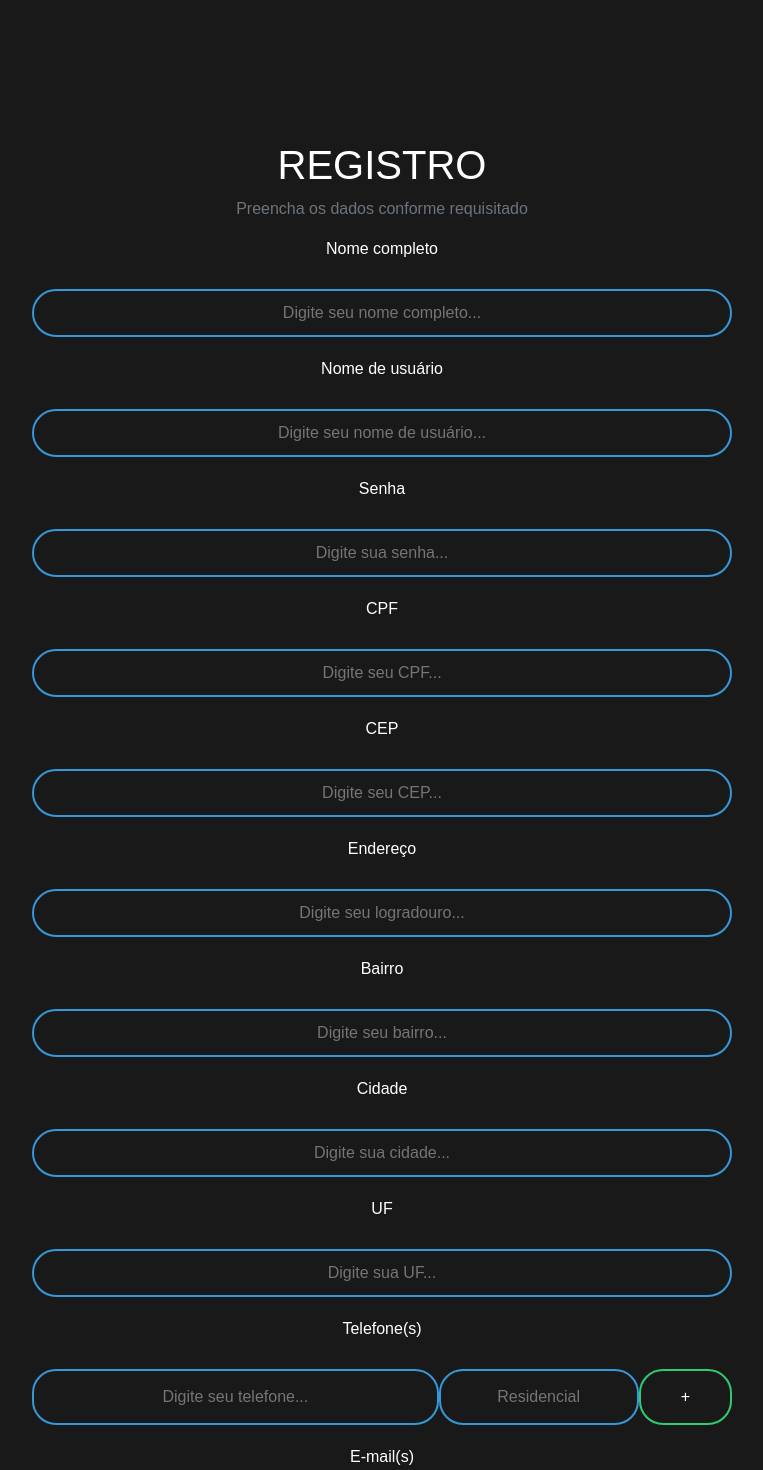
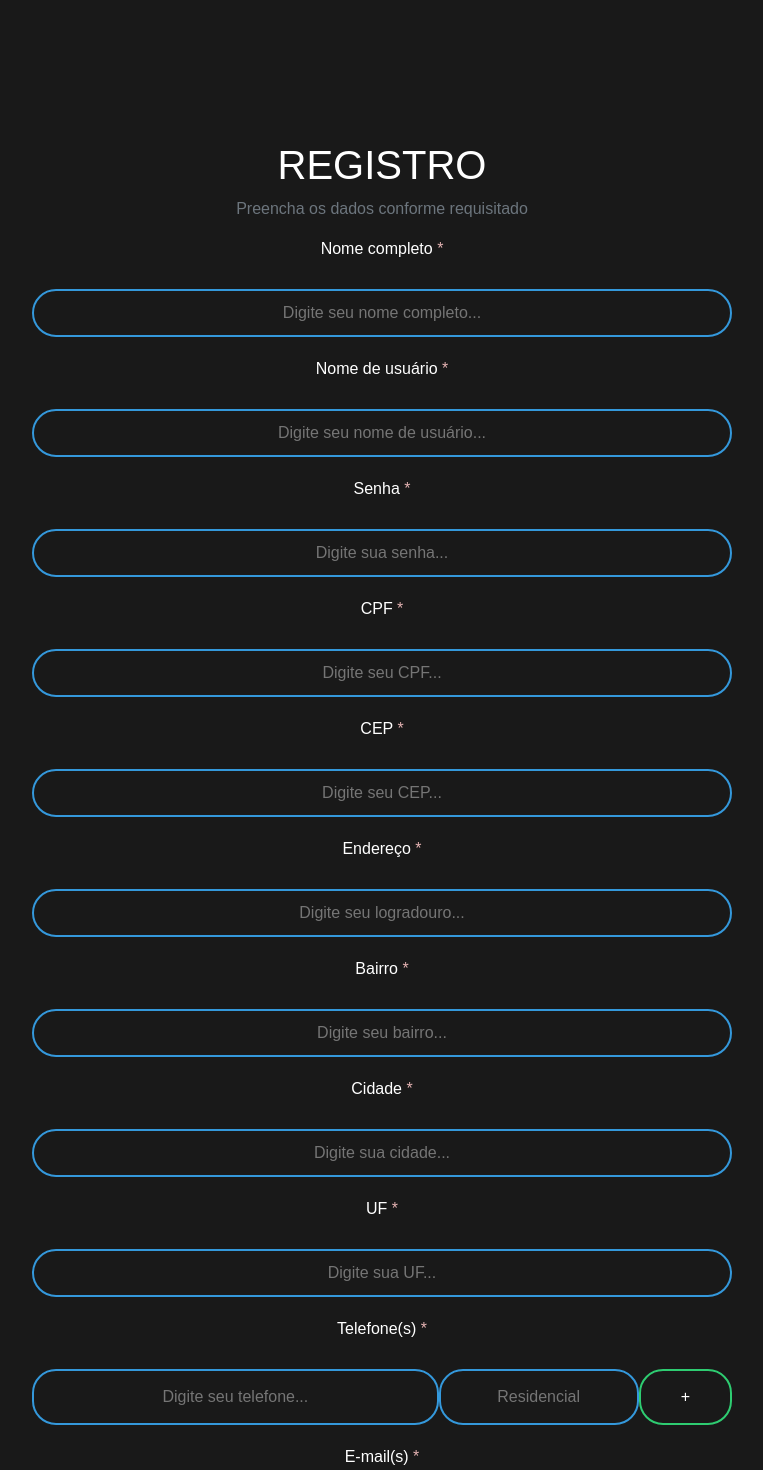
Before and after one commit to billybrianm/CRUD-Clientes-REACT-Frontend, a React (Create React App) app: page /cadastro in a window 1280 px wide. Shown: the top 1470 px of the page, without its empty margins (258-1021 px from the left). Built offline with nearby package versions, Linux system fonts and the light colour scheme; no server answers.

Commit message:
campos obrigatórios no form de cadastro

```diff
--- a/src/paginas/cadastro.js
+++ b/src/paginas/cadastro.js
@@ -2,6 +2,7 @@ import React, { useRef, useState } from 'react';
 import InputMask from 'react-input-mask';
 import ReactDOM from "react-dom";
 import validator from 'validator'
+import { useForm } from "react-hook-form";
 
 import './cadastro.css';
 
@@ -14,6 +15,33 @@ const Cadastro = () => {
 
     const [telefoneList, setTelefoneList] = useState([{ telefone: "", tipoTelefone: "" }]);
     const [emailList, setEmailList] = useState([{ email: ""}]);
+
+    const { register, handleSubmit, watch, formState: { errors } } = useForm();
+    const onSubmit = data => console.log(data);
+
+    console.log(watch("example"));
+
+
+
+    let tiposTelefone;
+
+    const buscarTiposTelefone = async () => {
+        try {
+            fetch('/tipos-telefones')
+            .then(res => res.json())
+            .then((data) => {
+                tiposTelefone = data;
+              //this.setState({ contacts: data })
+            })
+            .catch(console.log)
+        } catch (e) {
+            console.log(e);
+        }
+    }
+
+    React.useEffect(() => {
+        buscarTiposTelefone();
+    },[]);
 
     const validateEmail = (e, index) => {
         var email = e.target.value
@@ -88,44 +116,58 @@ return(
     <div className="container">
         <div className="row">
             <div className="col-md-6">
-              <form className="box">
+              <form className="box" onSubmit={handleSubmit(onSubmit)}>
                   <h1>Registro</h1>
                   <p className="text-muted"> Preencha os dados conforme requisitado</p>
-                  <label className="" >Nome completo</label>
-                  <input type="text" name="" placeholder="Digite seu nome completo..." />
+                  <label className="" >Nome completo <span>*</span></label>
+                  <input type="text" name="" placeholder="Digite seu nome completo..." {...register("nome", { required: true, minLength: 3, maxLength: 100, pattern:/^[a-zA-Z0-9\s]+/ })} />
+                  {errors.nome?.type === 'required' && <span>O campo nome completo é obrigatório.<br/></span>}
+                  {errors.nome?.type === 'minLength' && <span>O nome deve conter no mínimo 3 caracteres.<br/></span>}
+                  {errors.nome?.type === 'maxLength' && <span>O nome deve conter no máximo 100 caracteres.<br/></span>}
+                  {errors.nome?.type === 'pattern' && <span>O nome só deve conter letras números e espaços.<br/></span>}
 
-                  <label className="" >Nome de usuário</label>
-                  <input type="text" name="" placeholder="Digite seu nome de usuário..." />
+                  <label className="" >Nome de usuário <span>*</span></label>
+                  <input type="text" name="" placeholder="Digite seu nome de usuário..." {...register("usuario", { required: true })}/>
+                  {errors.usuario && <span>O campo nome de usuário é obrigatório.<br/></span>}
 
-                  <label className="" autoComplete="off" >Senha</label>
-                  <input type="password" name="" placeholder="Digite sua senha..." />
+                  <label className="" autoComplete="off" >Senha <span>*</span></label>
+                  <input type="password" name="" placeholder="Digite sua senha..." {...register("senha", { required: true })}/>
+                  {errors.nome?.type === 'required' && <span>O campo senha é obrigatório.<br/></span>}
 
-                  <label className="" >CPF</label>
-                  <InputMask mask="999.999.999-99" onChange={handleChange} type="text" placeholder="Digite seu CPF..."/>
+                  <label className="" >CPF <span>*</span></label>
+                  <InputMask mask="999.999.999-99" onChange={handleChange} type="text" placeholder="Digite seu CPF..." {...register("cpf", { required: true })}/>
+                  {errors.nome?.type === 'required' && <span>O campo CPF é obrigatório.<br/></span>}
 
-                  <label className="" >CEP</label>
-                  <InputMask mask="99999-999" onChange={handleChangeCEP} type="text" placeholder="Digite seu CEP..." />
+                  <label className="" >CEP <span>*</span></label>
+                  <InputMask mask="99999-999" onChange={handleChangeCEP} type="text" placeholder="Digite seu CEP..." {...register("cep", { required: true })}/>
+                  {errors.nome?.type === 'required' && <span>O campo CEP é obrigatório.<br/></span>}
 
-                  <label className="" >Endereço</label>
-                  <input type="text" name="" placeholder="Digite seu logradouro..." />
+                  <label className="" >Endereço <span>*</span></label>
+                  <input type="text" name="" placeholder="Digite seu logradouro..." {...register("logradouro", { required: true })}/>
+                  {errors.nome?.type === 'required' && <span>O campo endereço é obrigatório.<br/></span>}
 
-                  <label className="" >Bairro</label>
-                  <input type="text" name="" placeholder="Digite seu bairro..." />
+                  <label className="" >Bairro <span>*</span></label>
+                  <input type="text" name="" placeholder="Digite seu bairro..." {...register("bairro", { required: true })}/>
+                  {errors.nome?.type === 'required' && <span>O campo bairro é obrigatório.<br/></span>}
 
-                  <label className="" >Cidade</label>
-                  <input type="text" name="" placeholder="Digite sua cidade..." />
+                  <label className="" >Cidade <span>*</span></label>
+                  <input type="text" name="" placeholder="Digite sua cidade..." {...register("cidade", { required: true })}/>
+                  {errors.nome?.type === 'required' && <span>O campo cidade é obrigatório.<br/></span>}
 
-                  <label className="" >UF</label>
-                  <input type="text" name="" placeholder="Digite sua UF..." />
+                  <label className="" >UF <span>*</span></label>
+                  <input type="text" name="" placeholder="Digite sua UF..." {...register("uf", { required: true })}/>
+                  {errors.nome?.type === 'required' && <span>O campo UF é obrigatório.<br/></span>}
 
-                  <label className="" >Telefone(s)</label>
+                  <label className="" {...register("telefones", { required: true })}>Telefone(s) <span>*</span></label>
+                  {errors.nome?.type === 'required' && <span>Pelo menos um telefone deve ser preenchido.<br/></span>}
 
                   <div className="side-by-side">
                     <input type="text" placeholder="Digite seu telefone..." />
                     <input type="text" style={{width: 200}} name="" placeholder="Residencial" />
                     <button>+</button>
                   </div>
-                  <label className="" >E-mail(s)</label>
+                  <label className="" {...register("emails", { required: true })}>E-mail(s) <span>*</span></label>
+                  {errors.nome?.type === 'required' && <span>Pelo menos um e-mail deve ser preenchido.<br/></span>}
 
                   {emailList.map((x, i) => {
                             return (
@@ -136,13 +178,6 @@ return(
                             </div>
                             );
                         })}
-
-
-
-
-
-
-
 
                   <div className="side-by-side">
                     <button name="" value="Voltar" type="button" onClick={() => { window.location.replace("/"); }}> Voltar </button>
```
